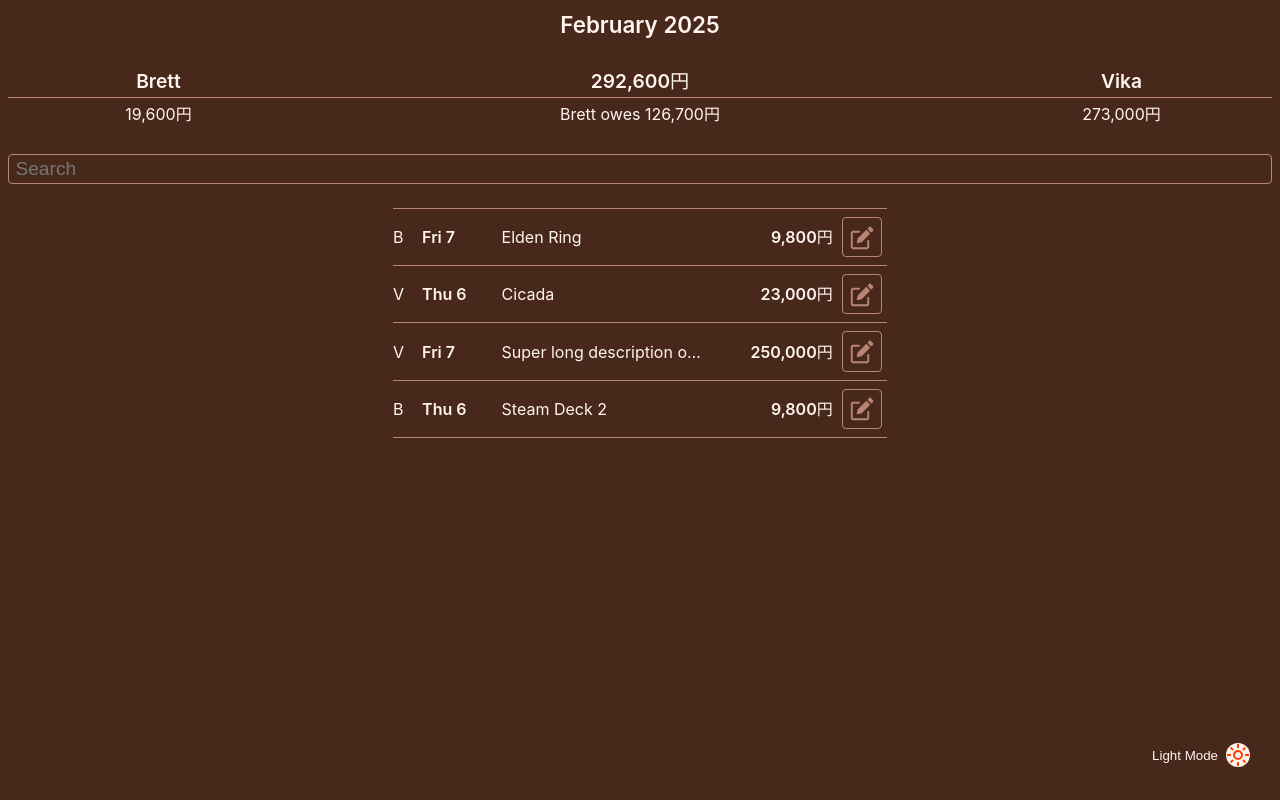
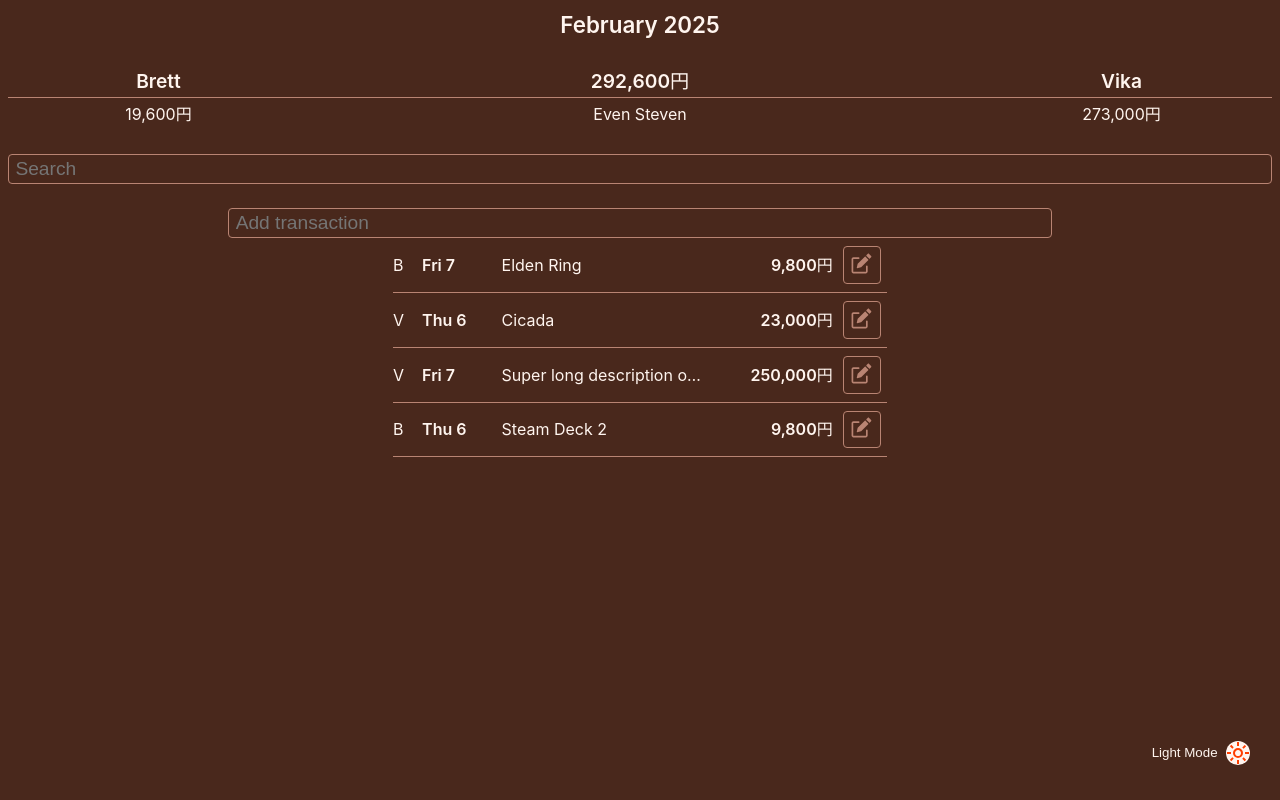
Before and after one commit to Brett-Tanner/spending_frontend, a Svelte app: page / in a window 1280 px wide. Built offline with nearby package versions, Linux system fonts and the light colour scheme.

Commit message:
Add QuickInput component

```diff
--- a/src/app.css
+++ b/src/app.css
@@ -49,12 +49,62 @@ body {
 	min-height: 100vh;
 }
 
+button {
+	display: flex;
+	align-items: center;
+	justify-content: center;
+
+	background-color: transparent;
+	border-radius: var(--rounded);
+	border: var(--border);
+	color: var(--color-primary);
+	cursor: pointer;
+	outline: none;
+	padding: 0.2rem 0.4rem;
+
+	&:hover,
+	&:active {
+		background-color: var(--color-primary);
+		transform: scale(1.2);
+		transition: all 0.2s ease-in-out;
+	}
+}
+
 h1,
 h2,
 h3,
 h4,
 p {
 	margin: 0;
+}
+
+input,
+select {
+	background-color: transparent;
+	border: var(--border);
+	border-radius: var(--rounded);
+	color: var(--color-primary);
+	font-size: 1.2rem;
+	outline: none;
+	padding: 0.2rem 0.4rem;
+
+	&:focus,
+	&:focus-visible,
+	&:active {
+		outline: 2px solid var(--color-secondary);
+	}
+}
+
+input[type="number"] {
+	appearance: textfield;
+	-moz-appearance: textfield;
+
+	&::-webkit-outer-spin-button,
+	&::-webkit-inner-spin-button {
+		appearance: none;
+		-webkit-appearance: none;
+		margin: 0;
+	}
 }
 
 .message {
--- a/src/components/BubbleMenu/BubbleMenuItem/BubbleMenuItem.svelte
+++ b/src/components/BubbleMenu/BubbleMenuItem/BubbleMenuItem.svelte
@@ -23,14 +23,10 @@
 		align-items: center;
 		gap: 0.5rem;
 
-		background-color: transparent;
 		border: none;
-		color: var(--color-primary);
-		cursor: pointer;
-
+		bottom: var(--bottom);
 		position: absolute;
 		right: 1.5rem;
-		bottom: var(--bottom);
 	}
 
 	.svg-container {
--- /dev/null
+++ b/src/components/QuickInput/QuickInput.svelte
@@ -0,0 +1,120 @@
+<script lang="ts">
+	import type { Transaction } from "../../types";
+	import Cancel from "../icons/Cancel.svelte";
+	import Save from "../icons/Save.svelte";
+	import { fade } from "svelte/transition";
+
+	interface QuickInputProps {
+		categories: string[];
+		transactions: Transaction[];
+		user: string;
+	}
+
+	type Inputs = "amount" | "category" | "description";
+
+	let {
+		categories,
+		transactions = $bindable(),
+		user,
+	}: QuickInputProps = $props();
+
+	const defaultTransaction: Transaction = {
+		amount: 0,
+		category: "",
+		date: new Date(),
+		description: "",
+		id: 0,
+		status: "loading",
+		user,
+	};
+
+	let newTransaction: Transaction = $state(defaultTransaction);
+	let editing = $state(false);
+	let activeInput = $state<Inputs>("description");
+
+	function resetForm() {
+		editing = false;
+		activeInput = "description";
+		newTransaction = defaultTransaction;
+	}
+
+	function addTransaction(e: SubmitEvent) {
+		e.preventDefault();
+		transactions.push(newTransaction);
+		resetForm();
+	}
+</script>
+
+<form onsubmit={addTransaction}>
+	<input
+		bind:value={newTransaction.description}
+		class:active={activeInput === "description"}
+		name="description"
+		onclick={() => {
+			editing = true;
+			activeInput = "description";
+		}}
+		placeholder={editing ? "Description" : "Add transaction"}
+		required
+		type="text"
+	/>
+	{#if editing}
+		<input
+			bind:value={newTransaction.amount}
+			class:active={activeInput === "amount"}
+			inputmode="numeric"
+			placeholder="Amount"
+			onclick={() => (activeInput = "amount")}
+			required
+			transition:fade
+			type="number"
+		/>
+		<select
+			bind:value={newTransaction.category}
+			class:active={activeInput === "category"}
+			onclick={() => (activeInput = "category")}
+			transition:fade
+			required
+		>
+			<option value="" disabled selected>Category</option>
+			{#each categories as category}
+				<option value={category}>{category}</option>
+			{/each}
+		</select>
+		<button
+			aria-label="Cancel"
+			onclick={resetForm}
+			transition:fade
+			type="button"
+		>
+			<Cancel --fill="red" />
+		</button>
+		<button type="submit" aria-label="Save" transition:fade>
+			<Save --fill="green" />
+		</button>
+	{/if}
+</form>
+
+<style>
+	form {
+		display: flex;
+		flex-wrap: nowrap;
+		gap: 0.25rem;
+
+		width: 100%;
+	}
+
+	input,
+	select {
+		width: 15%;
+		transition: width 0.2s ease-out;
+
+		&.active {
+			width: 40%;
+		}
+
+		&:only-child {
+			width: 100%;
+		}
+	}
+</style>
--- a/src/components/TransactionList.svelte
+++ b/src/components/TransactionList.svelte
@@ -3,11 +3,20 @@
 	import MonthlyBalance from "./MonthlyBalance/MonthlyBalance.svelte";
 	import TransactionRow from "./TransactionRow/TransactionRow.svelte";
 	import { transactionsForMonth } from "../api/transactionsForMonth";
+	import QuickInput from "./QuickInput/QuickInput.svelte";
+	import { mockCategories } from "../test/mocks";
+	import type { Transaction } from "../types";
 
 	let date = $state(new Date());
+	let transactions = $state<Transaction[]>([]);
 	const transactionQuery = createQuery({
 		queryKey: ["transactions", date],
 		queryFn: () => transactionsForMonth(date),
+	});
+	$effect(() => {
+		if ($transactionQuery.data) {
+			transactions = $transactionQuery.data;
+		}
 	});
 </script>
 
@@ -16,14 +25,19 @@
 		<p class="message info">Loading transactions...</p>
 	{:else if $transactionQuery.isError}
 		<p class="message error">Error: {$transactionQuery.error.message}</p>
-	{:else if $transactionQuery.data}
+	{:else if transactions}
 		<h1>
 			{date.toLocaleString("en-AU", { month: "long", year: "numeric" })}
 		</h1>
-		<MonthlyBalance transactions={$transactionQuery.data} />
+		<MonthlyBalance {transactions} />
 		<input type="search" placeholder="Search" />
 		<section class="transactions">
-			{#each $transactionQuery.data as transaction (transaction.id)}
+			<QuickInput
+				categories={mockCategories}
+				bind:transactions
+				user="Brett"
+			/>
+			{#each transactions as transaction (transaction.id)}
 				<TransactionRow {transaction} />
 			{/each}
 		</section>
@@ -46,20 +60,7 @@
 	}
 
 	input {
-		background-color: transparent;
-		border: var(--border);
-		border-radius: var(--rounded);
-		color: var(--color-primary);
-		font-size: 1.2rem;
-		outline: none;
-		padding: 0.2rem 0.4rem;
 		width: 100%;
-
-		&:focus,
-		&:focus-visible,
-		&:active {
-			outline: 2px solid var(--color-secondary);
-		}
 	}
 
 	section.transactions {
--- a/src/components/TransactionRow/EditIcon.svelte
+++ b/src/components/TransactionRow/EditIcon.svelte
@@ -1,7 +1,7 @@
 <svg
 	xmlns="http://www.w3.org/2000/svg"
 	version="1.1"
-	viewBox="-5.0 -25.0 110.0 135.0"
+	viewBox="-5.0 -10.0 110.0 135.0"
 >
 	<path
 		d="m70.605 97.5h-59.008c-5.0156 0-9.0977-4.0781-9.0977-9.0977v-59.008c0-5.0156 4.082-9.0977 9.0977-9.0977h25.09c2.2344 0 4.043 1.8086 4.043 4.043s-1.8086 4.043-4.043 4.043h-25.09c-0.55859 0-1.0117 0.45313-1.0117 1.0117v59.012c0 0.55859 0.45312 1.0117 1.0117 1.0117h59.012c0.55859 0 1.0117-0.45312 1.0117-1.0117l-0.003906-25.09c0-2.2344 1.8086-4.043 4.043-4.043s4.043 1.8086 4.043 4.043v25.09c0 5.0156-4.082 9.0938-9.0977 9.0938z"
--- a/src/components/TransactionRow/TransactionRow.svelte
+++ b/src/components/TransactionRow/TransactionRow.svelte
@@ -57,19 +57,11 @@
 
 		button {
 			aspect-ratio: 1 / 1;
-			background-color: var(--color-bg);
 			border: var(--border);
 			border-radius: var(--rounded);
 			cursor: pointer;
 			place-self: center;
-			width: 80%;
-
-			&:hover,
-			&:active {
-				background-color: var(--color-primary);
-				transform: scale(1.2);
-				transition: all 0.2s ease-in-out;
-			}
+			width: 75%;
 		}
 	}
 </style>
--- /dev/null
+++ b/src/components/icons/Cancel.svelte
@@ -0,0 +1,15 @@
+<svg
+	xmlns="http://www.w3.org/2000/svg"
+	height="20px"
+	viewBox="0 -960 960 960"
+	width="20px"
+	><path
+		d="m291-240-51-51 189-189-189-189 51-51 189 189 189-189 51 51-189 189 189 189-51 51-189-189-189 189Z"
+	/></svg
+>
+
+<style>
+	svg {
+		fill: var(--fill);
+	}
+</style>
--- /dev/null
+++ b/src/components/icons/Save.svelte
@@ -0,0 +1,15 @@
+<svg
+	xmlns="http://www.w3.org/2000/svg"
+	height="20px"
+	viewBox="0 -960 960 960"
+	width="20px"
+	><path
+		d="M816-672v456q0 29.7-21.15 50.85Q773.7-144 744-144H216q-29.7 0-50.85-21.15Q144-186.3 144-216v-528q0-29.7 21.15-50.85Q186.3-816 216-816h456l144 144Zm-72 30L642-744H216v528h528v-426ZM480-252q45 0 76.5-31.5T588-360q0-45-31.5-76.5T480-468q-45 0-76.5 31.5T372-360q0 45 31.5 76.5T480-252ZM264-552h336v-144H264v144Zm-48-77v413-528 115Z"
+	/></svg
+>
+
+<style>
+	svg {
+		fill: var(--fill);
+	}
+</style>
--- a/src/test/mocks.ts
+++ b/src/test/mocks.ts
@@ -38,3 +38,11 @@ export const mockTransactions: Transaction[] = [
 		status: "inactive",
 	},
 ];
+
+export const mockCategories = [
+	"Food",
+	"Eating Out",
+	"Travel",
+	"Rent",
+	"Household Costs",
+];
```
Also changed, not shown: 1 other file (tests, documents, lock files or other folders).
